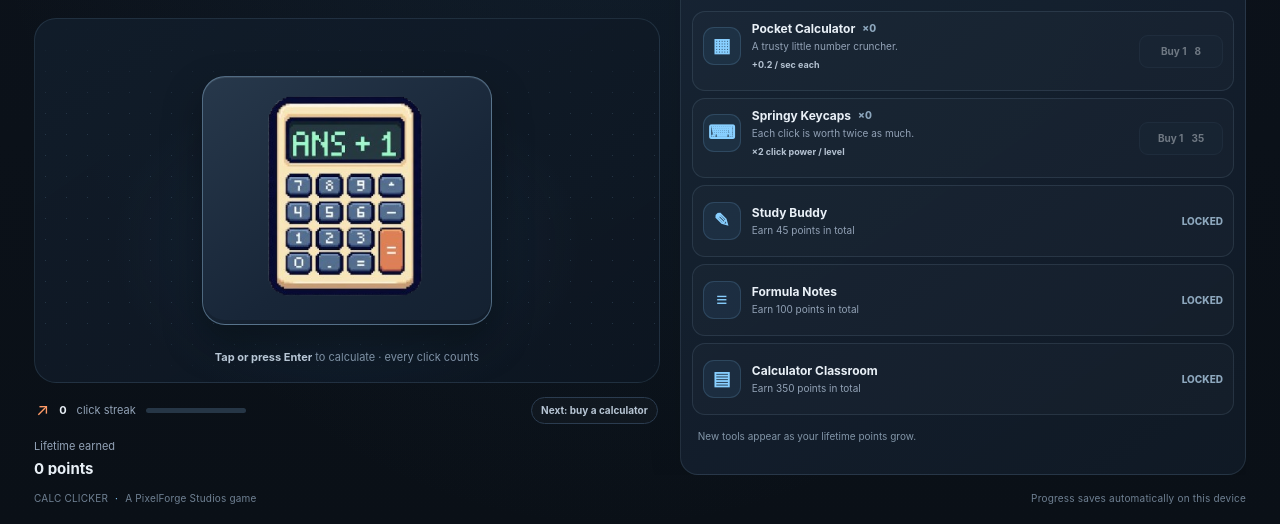
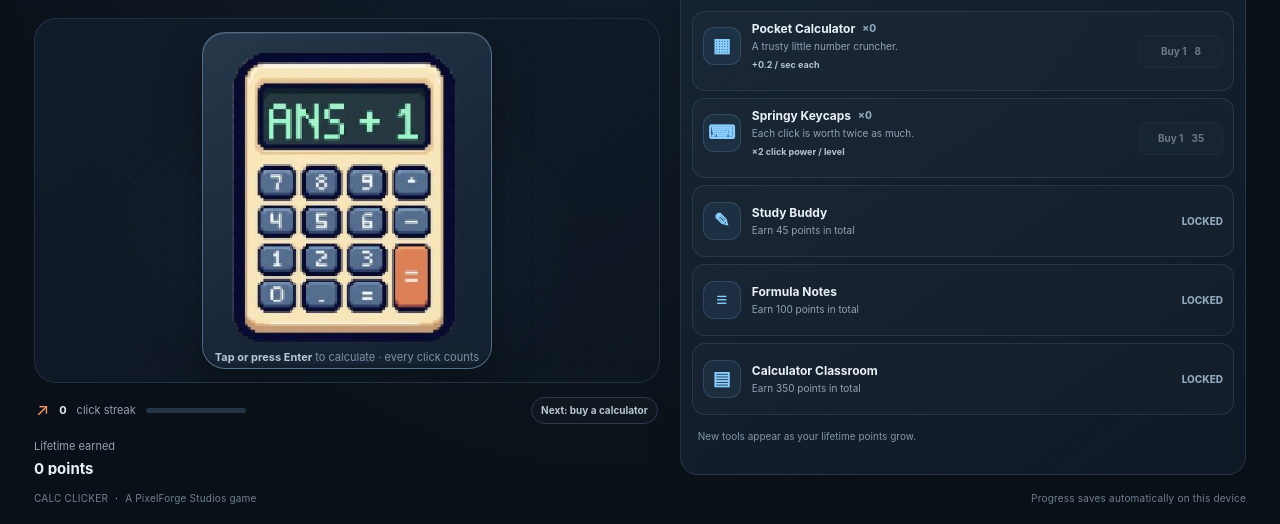
Before and after one commit to crypticfn2012-jpg/CalcClicker, a website with bundled scripts: page index.html in a window 1280 px wide. Shown: the part 276-800 px from the top of the page. Built offline with nearby package versions, Linux system fonts and the light colour scheme.

Commit message:
Style the uploaded pixel calculator asset

```diff
--- a/pixel-theme.css
+++ b/pixel-theme.css
@@ -200,3 +200,10 @@ body {
   .calc-button.pulse { animation:none!important; }
   .page-wrap { animation:none!important; }
 }
+
+
+/* Uploaded pixel-art calculator asset */
+.calc-button { width: min(340px, 90%); padding: 0; border: 0; border-radius: 0; background: transparent; box-shadow: none; }
+.calc-button:hover { border-color: transparent; box-shadow: none; }
+.calc-button:active, .calc-button.pulse { box-shadow: none; }
+.calc-art { display: block; width: 100%; height: auto; max-height: 100%; object-fit: contain; image-rendering: pixelated; pointer-events: none; user-select: none; }
```
